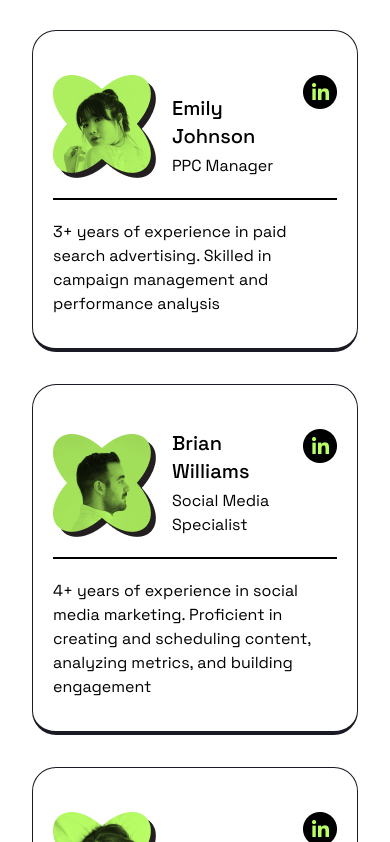
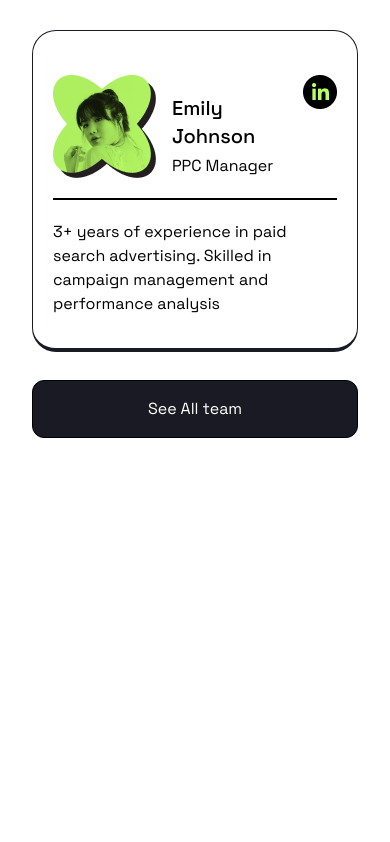
Before and after one commit to Ali28202/Positivus-Landing-Page-Design, a Next.js app: page / in a window 390 px wide. Shown: the part 6235-7077 px from the top of the page. After the commit the page ends 6701 px from the top, so only its background shows below. Built offline with nearby package versions, Linux system fonts and the light colour scheme.

Commit message:
fixed minor bugs

```diff
--- a/components/Team.jsx
+++ b/components/Team.jsx
@@ -1,3 +1,4 @@
+"use client";
 import TeamMember from "./TeamMember";
 export default function Team() {
 	const members = [
@@ -44,6 +45,7 @@ export default function Team() {
 			src: "member-6.png",
 		},
 	];
+	let width = window.innerWidth;
 	return (
 		<>
 			<div className="sm:px-24 py-12 flex sm:flex-row flex-col justify-center items-center sm:justify-start gap-8">
@@ -56,7 +58,19 @@ export default function Team() {
 				</p>
 			</div>
 			<div className="xl:px-24 px-8 flex gap-8 flex-wrap">
-				{members.map((m, index) => {
+				{width == 1440
+					? members.map((m, index) => {
+							return (
+								<TeamMember
+									key={index}
+									name={m.name}
+									job={m.job}
+									resume={m.resume}
+									src={m.src}
+								/>
+							);
+					  })
+					: members.slice(0, 4).map((m, index) => {
 							return (
 								<TeamMember
 									key={index}
```
Lines whose indentation alone changed are shown as unchanged.
